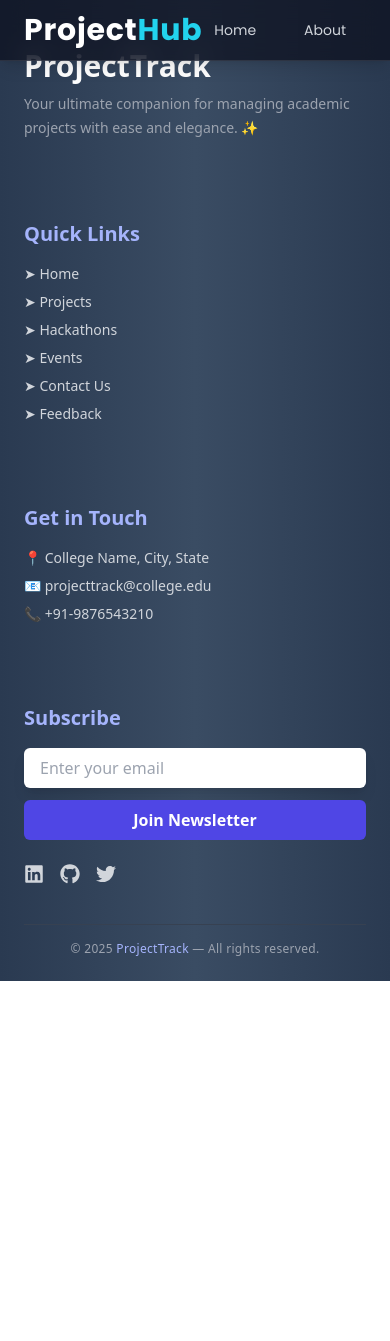
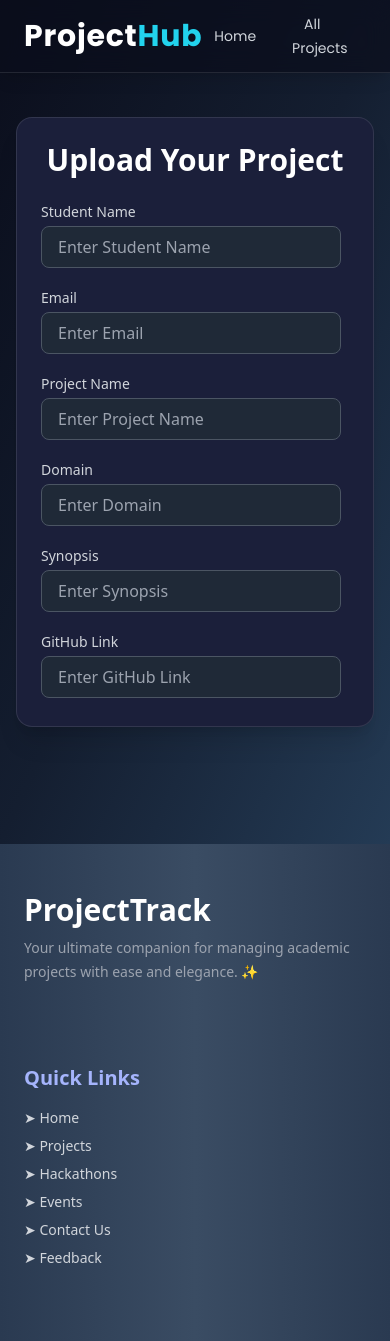
Before and after one commit to PayalTambe05/ProjectManagementWebsite, a React (Vite) app: page /studentprojectupload in a window 390 px wide. Shown: the top 1341 px of the page. Before the commit the page ends 981 px from the top, so only its background shows below. Built offline with nearby package versions, Linux system fonts and the light colour scheme.

Commit message:
Student Project Upload Done

```diff
--- a/package.json
+++ b/package.json
@@ -11,7 +11,7 @@
   },
   "dependencies": {
     "axios": "^1.8.4",
-    "framer-motion": "^12.6.3",
+    "framer-motion": "^12.7.3",
     "lucide-react": "^0.487.0",
     "react": "^19.0.0",
     "react-dom": "^19.0.0",
--- a/src/App.jsx
+++ b/src/App.jsx
@@ -11,6 +11,9 @@ import SignUp from "./pages/SignUp";
 import AdminDashboard from "./pages/AdminDashboard";
 import Footer from "./components/Footer";
 import Profile from "./pages/Profile";
+import StudentProjectUpload from "./pages/StudentProjectUpload";
+import AllProjects from "./pages/AllProjects";
+
 
 function App() {
   return (
@@ -29,6 +32,9 @@ function App() {
             <Route path="/signup" element={<SignUp />} />
             <Route path="/admindashboard" element={<AdminDashboard />} />
             <Route path="/profile" element={<Profile />} />
+            <Route path="/studentprojectupload" element={<StudentProjectUpload />} />
+            <Route path="/all-projects" element={<AllProjects />} />
+
 
           </Routes>
         </main>
--- a/src/components/Navbar.jsx
+++ b/src/components/Navbar.jsx
@@ -34,6 +34,7 @@ const Navbar = () => {
 
   const navLinks = [
     { name: "Home", path: "/" },
+    { name: "All Projects", path: "/all-projects" },
     { name: "About", path: "/about" },
     { name: "Contact", path: "/contact" },
   ];
--- /dev/null
+++ b/src/pages/AllProjects.jsx
@@ -0,0 +1,100 @@
+import React, { useEffect, useState } from "react";
+import axios from "axios";
+import { motion } from "framer-motion";
+
+const AllProjects = () => {
+  const [projects, setProjects] = useState([]);
+  const [department, setDepartment] = useState("");
+  const [domain, setDomain] = useState("");
+
+  const fetchProjects = async () => {
+    try {
+      const response = await axios.get("http://localhost:8080/student-projects", {
+        params: {
+          department: department || null,
+          domain: domain || null,
+        },
+      });
+      setProjects(response.data);
+    } catch (error) {
+      console.error("Error fetching student projects:", error);
+    }
+  };
+
+  useEffect(() => {
+    fetchProjects();
+  }, [department, domain]);
+
+  return (
+    <div className="pt-20 px-6 bg-gradient-to-b from-[#0b0e1c] via-[#111428] to-[#0b0e1c] min-h-screen text-white font-poppins">
+      <h2 className="text-4xl font-bold text-center text-cyan-400 mb-10">
+        All Student Projects
+      </h2>
+
+      {/* Filters */}
+      <div className="flex flex-wrap gap-4 justify-center mb-8">
+        <select
+          value={department}
+          onChange={(e) => setDepartment(e.target.value)}
+          className="px-4 py-2 rounded-xl bg-white/90 text-black focus:outline-none focus:ring-2 focus:ring-blue-500"
+        >
+          <option value="">All Departments</option>
+          <option value="COMP">COMP</option>
+          <option value="IT">IT</option>
+          <option value="ENTC">ENTC</option>
+          <option value="AIDS">AIDS</option>
+          <option value="ECE">ECE</option>
+        </select>
+
+        <select
+          value={domain}
+          onChange={(e) => setDomain(e.target.value)}
+          className="px-4 py-2 rounded-xl bg-white/90 text-black focus:outline-none focus:ring-2 focus:ring-blue-500"
+        >
+          <option value="">All Domains</option>
+          <option value="AI">AI</option>
+          <option value="Machine Learning">Machine Learning</option>
+          <option value="Cybersecurity">Cybersecurity</option>
+          <option value="IoT">IoT</option>
+          <option value="Web Development">Web Development</option>
+          <option value="Embedded Systems">Embedded Systems</option>
+        </select>
+      </div>
+
+      {/* Project Cards */}
+      <div className="grid gap-6 sm:grid-cols-2 lg:grid-cols-3">
+        {projects.map((project, index) => (
+          <motion.div
+            key={project.id}
+            initial={{ opacity: 0, y: 30 }}
+            animate={{ opacity: 1, y: 0 }}
+            transition={{ delay: index * 0.05 }}
+            className="bg-[#1a1d2e] p-6 rounded-2xl shadow-lg border border-white/10 hover:shadow-blue-500/30"
+          >
+            <h3 className="text-xl font-semibold text-blue-400 mb-2">
+              {project.projectName}
+            </h3>
+            <p className="text-gray-300 text-sm mb-1">
+              <strong>Dept:</strong> {project.department}
+            </p>
+            <p className="text-gray-300 text-sm mb-1">
+              <strong>Domain:</strong> {project.domain}
+            </p>
+            <p className="text-gray-400 text-sm mt-2 line-clamp-3">
+              {project.synopsis}
+            </p>
+          </motion.div>
+        ))}
+      </div>
+
+      {/* Empty State */}
+      {projects.length === 0 && (
+        <p className="text-center text-gray-400 mt-16 animate-pulse">
+          No student projects found for the selected filters.
+        </p>
+      )}
+    </div>
+  );
+};
+
+export default AllProjects;
--- a/src/pages/Home.jsx
+++ b/src/pages/Home.jsx
@@ -1,6 +1,7 @@
-import React from "react";
+import React, { useState } from "react";
 import { Link } from "react-router-dom";
 import ParticlesBackground from "../components/ParticlesBackground";
+import StudentProjectUpload from "./StudentProjectUpload";
 import { motion } from "framer-motion";
 
 const departments = [
@@ -12,15 +13,17 @@ const departments = [
 ];
 
 function Home() {
+  const user = JSON.parse(localStorage.getItem("user"));
+  const [showForm, setShowForm] = useState(false);
+
   return (
-    <div className="relative w-full min-h-screen overflow-hidden text-white bg-gradient-to-br from-[#0b0e1c] via-[#141e30] to-[#243b55] animate-gradient-slow">
-      {/* Optional: Subtle Particle Background Layer */}
+    <div className="relative w-full min-h-screen overflow-hidden text-white bg-gradient-to-br from-[#0b0e1c] via-[#141e30] to-[#243b55]">
       <div className="absolute inset-0 z-0 opacity-20">
         <ParticlesBackground />
       </div>
 
-      {/* Main Content */}
       <div className="relative z-10 px-6 py-20">
+        {/* Header */}
         <motion.div
           initial={{ opacity: 0, y: -40 }}
           animate={{ opacity: 1, y: 0 }}
@@ -35,7 +38,8 @@ function Home() {
           </p>
         </motion.div>
 
-        <div className="grid grid-cols-1 sm:grid-cols-2 md:grid-cols-3 lg:grid-cols-5 gap-10 max-w-7xl mx-auto">
+        {/* Department Cards */}
+        <div className="grid grid-cols-1 sm:grid-cols-2 md:grid-cols-3 lg:grid-cols-5 gap-10 max-w-7xl mx-auto mb-20">
           {departments.map((dept, index) => (
             <motion.div
               key={dept.name}
@@ -60,9 +64,42 @@ function Home() {
             </motion.div>
           ))}
         </div>
-      </div>
-      <div>
-        {/* <Footer /> */}
+
+        {/* Student Upload Section */}
+        {user?.role === "student" && (
+          <div className="mt-10 text-center">
+            <motion.div
+              initial={{ opacity: 0, y: 40 }}
+              animate={{ opacity: 1, y: 0 }}
+              transition={{ delay: 0.5 }}
+            >
+              <h2 className="text-2xl font-semibold text-white mb-4">
+                Want to showcase your project?
+              </h2>
+              <button
+                onClick={() => setShowForm(!showForm)}
+                className="bg-green-600 hover:bg-green-700 text-white px-6 py-2 rounded-lg font-semibold transition"
+              >
+                {showForm ? "Close Form" : "Add Your Project"}
+              </button>
+            </motion.div>
+
+            {/* Toggleable Form Below Button */}
+            {showForm && (
+              <motion.div
+                initial={{ opacity: 0, y: 20 }}
+                animate={{ opacity: 1, y: 0 }}
+                transition={{ duration: 0.5 }}
+                className="mt-10 max-w-4xl mx-auto bg-[#1b1f3a] border border-white/10 rounded-2xl p-8 shadow-xl"
+              >
+                <h3 className="text-3xl font-bold mb-6 text-cyan-400 text-center">
+                  Upload Your Project
+                </h3>
+                <StudentProjectUpload />
+              </motion.div>
+            )}
+          </div>
+        )}
       </div>
     </div>
   );
--- /dev/null
+++ b/src/pages/StudentProjectUpload.jsx
@@ -0,0 +1,119 @@
+// src/pages/StudentProjectUpload.jsx
+import React, { useState } from "react";
+import axios from "axios";
+
+function StudentProjectUpload() {
+  const [formData, setFormData] = useState({
+    studentName: "",
+    email: "",
+    projectName: "",
+    domain: "",
+    synopsis: "",
+    githubLink: "",
+    department: "",
+    projectType: "",
+    image: null,
+    document: null,
+  });
+
+  const handleChange = (e) => {
+    const { name, value, files } = e.target;
+    if (name === "image" || name === "document") {
+      setFormData({ ...formData, [name]: files[0] });
+    } else {
+      setFormData({ ...formData, [name]: value });
+    }
+  };
+
+  const handleSubmit = async () => {
+    const data = new FormData();
+    Object.keys(formData).forEach((key) => {
+      data.append(key, formData[key]);
+    });
+
+    try {
+      await axios.post("http://localhost:8080/student-projects/upload", data);
+      alert("✅ Project uploaded successfully!");
+    } catch (err) {
+      alert("❌ Upload failed. Please try again.");
+      console.error(err);
+    }
+  };
+
+  return (
+    <div className="min-h-screen bg-gradient-to-br from-[#0b0e1c] via-[#141e30] to-[#243b55] flex items-center justify-center p-4">
+      <div className="w-full max-w-xl bg-[#1b1f3a] border border-white/10 rounded-2xl shadow-xl p-6 sm:p-8">
+        <h2 className="text-3xl font-bold text-center mb-6 text-white">Upload Your Project</h2>
+        <div className="h-[500px] overflow-y-auto pr-2 custom-scroll">
+          <div className="grid grid-cols-1 gap-5">
+            {[
+              { name: "studentName", label: "Student Name" },
+              { name: "email", label: "Email" },
+              { name: "projectName", label: "Project Name" },
+              { name: "domain", label: "Domain" },
+              { name: "synopsis", label: "Synopsis" },
+              { name: "githubLink", label: "GitHub Link" },
+              { name: "department", label: "Department" },
+
+            ].map(({ name, label }) => (
+              <div key={name}>
+                <label className="block text-sm font-medium text-gray-300 mb-1">
+                  {label}
+                </label>
+                <input
+                  type="text"
+                  name={name}
+                  value={formData[name]}
+                  onChange={handleChange}
+                  placeholder={`Enter ${label}`}
+                  className="w-full px-4 py-2 rounded-lg bg-[#1f2937] text-white border border-gray-600 focus:outline-none focus:ring-2 focus:ring-cyan-400"
+                />
+              </div>
+            ))}
+
+            <div>
+              <label className="block text-sm font-medium text-gray-300 mb-1">
+                Project Image
+              </label>
+              <input
+                type="file"
+                name="image"
+                accept="image/*"
+                onChange={handleChange}
+                className="block w-full text-sm text-gray-300 file:mr-4 file:py-2 file:px-4
+                  file:rounded-full file:border-0 file:text-sm file:font-semibold
+                  file:bg-cyan-600 file:text-white hover:file:bg-cyan-700"
+              />
+            </div>
+
+            <div>
+              <label className="block text-sm font-medium text-gray-300 mb-1">
+                Project Document (.pdf, .docx)
+              </label>
+              <input
+                type="file"
+                name="document"
+                accept=".pdf,.docx"
+                onChange={handleChange}
+                className="block w-full text-sm text-gray-300 file:mr-4 file:py-2 file:px-4
+                  file:rounded-full file:border-0 file:text-sm file:font-semibold
+                  file:bg-purple-600 file:text-white hover:file:bg-purple-700"
+              />
+            </div>
+          </div>
+
+          <div className="mt-6 text-center">
+            <button
+              onClick={handleSubmit}
+              className="bg-green-600 hover:bg-green-700 text-white font-semibold px-6 py-3 rounded-lg transition"
+            >
+              Submit Project
+            </button>
+          </div>
+        </div>
+      </div>
+    </div>
+  );
+}
+
+export default StudentProjectUpload;
```
Also changed, not shown: 1 other file (tests, documents, lock files or other folders).
